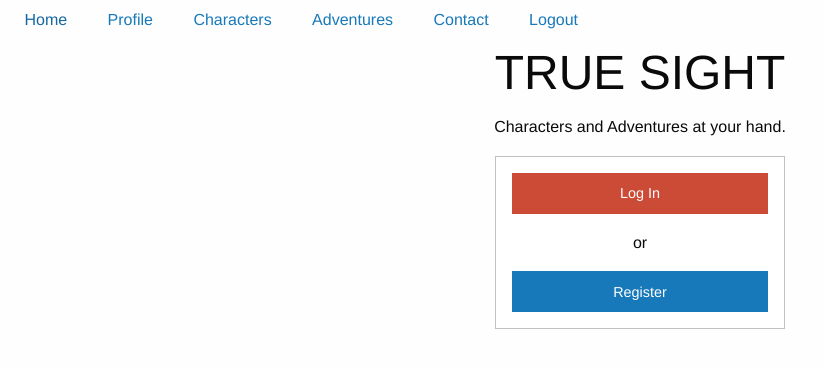
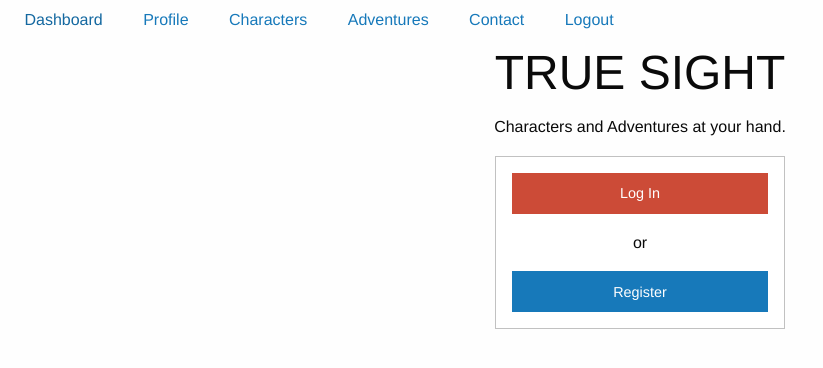
Before and after one commit to jsostaric/ljetni-zadatak, a PHP site: page /index.php in a window 1280 px wide. Shown: the top 368 px of the page, without its empty margins (0-823 px from the left). Run offline with PHP 8.4, Linux system fonts and the light colour scheme; the visitor is signed in with stand-in values (Sample User, id 1).

Commit message:
promjenjen home link na dashboard kada je korisnik ulogiran

```diff
--- a/templates/menu.php
+++ b/templates/menu.php
@@ -3,7 +3,7 @@
 	<?php if(!isset($_SESSION["session"])): ?>
 	<li><a href="<?php echo $route; ?>index.php"><i class="fi-list"></i> <span>Home</span></a></li>
 	<?php else: ?>
-		<li><a href="<?php echo $route; ?>private/dashboard.php"><i class="fi-list"></i> <span>Home</span></a></li>
+		<li><a href="<?php echo $route; ?>private/dashboard.php"><i class="fi-list"></i> <span>Dashboard</span></a></li>
 	<?php endif;
 
 	 if(isset($_SESSION["session"])): ?>
```
